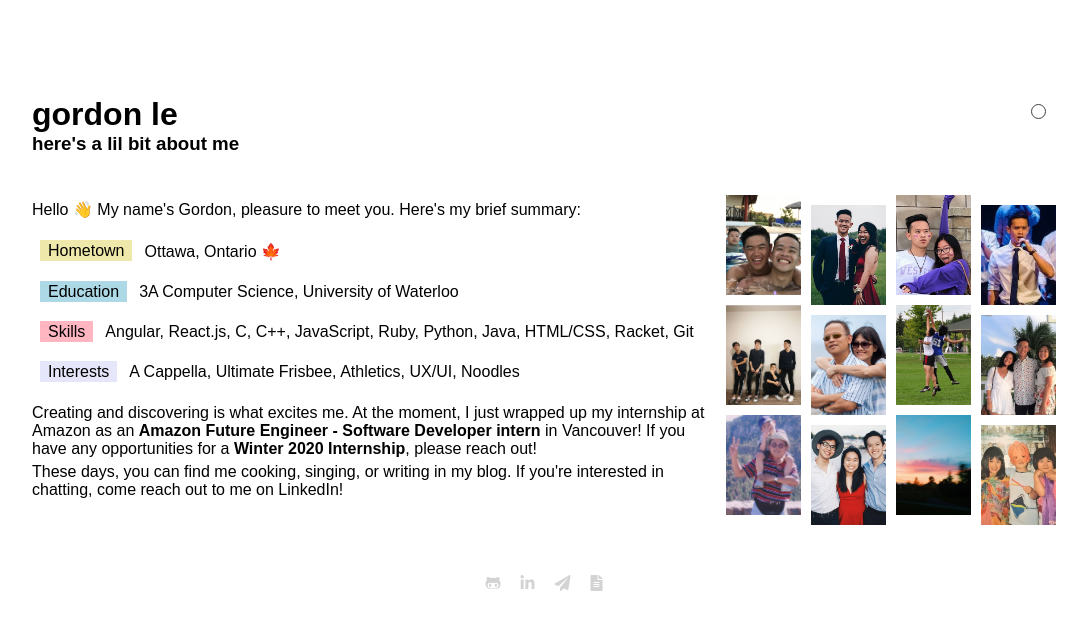
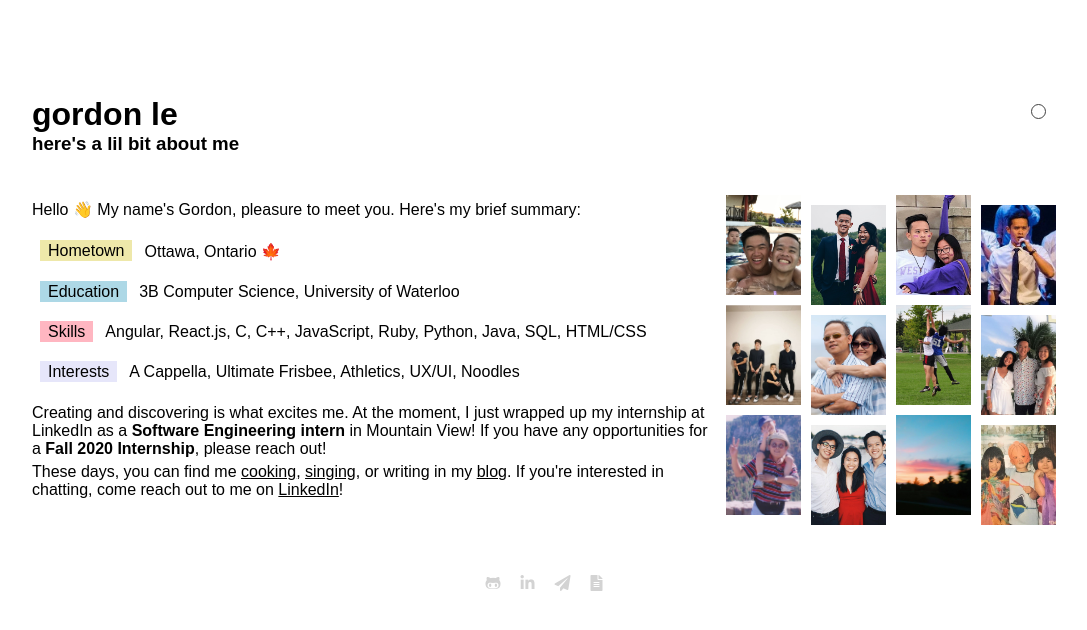
Before and after one commit to gordonle/Gordon-Le-Personal-Website, an Angular app: page /me in a window 1280 px wide. Shown: the top 630 px of the page, without its empty margins (96-1183 px from the left). Built offline with nearby package versions, Linux system fonts and the light colour scheme; a web font is replaced by a local one.

Commit message:
experience and about updates

```diff
--- a/src/app/components/about/about.component.html
+++ b/src/app/components/about/about.component.html
@@ -13,25 +13,25 @@
                 </tr>
                 <tr data-style-info [ngClass]="isMobile ? 'mobileDesc' : 'desktopDesc'">
                     <td><div data-style-subtitle="education">Education</div></td>
-                    <td>3A Computer Science, University of Waterloo</td>
+                    <td>3B Computer Science, University of Waterloo</td>
                 </tr>
                 <tr data-style-info [ngClass]="isMobile ? 'mobileDesc' : 'desktopDesc'">
                     <td><div data-style-subtitle="skills">Skills</div></td>
-                    <td>Angular, React.js, C, C++, JavaScript, Ruby, Python, Java, HTML/CSS, Racket, Git</td>
+                    <td>Angular, React.js, C, C++, JavaScript, Ruby, Python, Java, SQL, HTML/CSS</td>
                 </tr>
                 <tr data-style-info [ngClass]="isMobile ? 'mobileDesc' : 'desktopDesc'">
                     <td><div data-style-subtitle="interests">Interests</div></td>
                     <td>A Cappella, Ultimate Frisbee, Athletics, UX/UI, Noodles</td>
                 </tr>
             </table>
-            <p>Creating and discovering is what excites me. At the moment, I just wrapped up my internship at Amazon as an <b>Amazon
-                Future Engineer - Software Developer intern</b> in Vancouver! If you have any opportunities for a
-                <b>Winter 2020 Internship</b>, please reach out!
+            <p>Creating and discovering is what excites me. At the moment, I just wrapped up my internship at LinkedIn as a
+                <b>Software Engineering intern</b> in Mountain View! If you have any opportunities for a
+                <b>Fall 2020 Internship</b>, please reach out!
             </p>
-            <p>These days, you can find me <a href="https://www.instagram.com/chef_go_r_d/" target="_blank">cooking</a>,
-                <a href="https://www.youtube.com/channel/UCq4JT5D7WYhkigmbVkBvUYA" target="_blank">singing</a>,
-                or writing in my <a routerLink="/blog">blog</a>. If you're interested in chatting,
-                come reach out to me on <a href="https://linkedin.com/in/gordonle/" target="_blank">LinkedIn</a>!</p>
+            <p>These days, you can find me <a href="https://www.instagram.com/chef_go_r_d/" target="_blank"><u>cooking</u></a>,
+                <a href="https://www.youtube.com/channel/UCq4JT5D7WYhkigmbVkBvUYA" target="_blank"><u>singing</u></a>,
+                or writing in my <a routerLink="/blog"><u>blog</u></a>. If you're interested in chatting,
+                come reach out to me on <a href="https://linkedin.com/in/gordonle/" target="_blank"><u>LinkedIn</u></a>!</p>
         </div>
         <div data-style-picture-wall>
             <div data-style-picture-column>
--- a/src/app/components/experience/experience.component.html
+++ b/src/app/components/experience/experience.component.html
@@ -4,6 +4,44 @@
       <h3>here's some stuff i've done</h3>
   </div>
   <div data-style-experiences>
+    <div [attr.data-style-experience]="isMobile ? 'mobile' : 'desktop'"
+         [attr.data-style-open]="isShowing(2) ? 'open' : 'closed'"
+         style="background-image: url(../../../assets/linkedin4.jpg)"
+         (click)="toggleDescription(2)">
+      <div>
+          <h1>LinkedIn</h1>
+          <h4>Software Engineering Intern - LMS Ads Delivery Optimization</h4>
+      </div>
+      <div desc *ngIf="isShowing(2)">
+          <div>January - April 2020, Mountain View CA</div>
+          <div><i tech class="fab fa-java"></i><i tech class="fab fa-python"></i><i tech class="fas fa-database"></i></div>
+          Ads are served according to pacing and bidding algorithms, and at LinkedIn I was tasked with optimizing the way
+          certain ads were delivered. I first created numerous queries and set up a Jupyter Notebook to conduct data analysis,
+          and from the data analyzed I devised a new component of a bidding algorithm. After comprehensive testing, we were able
+          to ship this to production. Affected ads saw increases in revenue and budget utilization, as well as a decrease in over delivery.
+      </div>
+      <i arrow *ngIf="!isShowing(2)" class="fas fa-chevron-down"></i>
+      <i arrow *ngIf="isShowing(2)" class="fas fa-chevron-up"></i>
+    </div>
+    <div [attr.data-style-experience]="isMobile ? 'mobile' : 'desktop'"
+         [attr.data-style-open]="isShowing(1) ? 'open' : 'closed'"
+         style="background-image: url(../../../assets/future_engineers.jpg)"
+         (click)="toggleDescription(1)">
+      <div>
+          <h1>Amazon</h1>
+          <h4>Future Engineer - AWS SQS</h4>
+      </div>
+      <div desc *ngIf="isShowing(1)">
+          <div>May - August 2019, Vancouver BC</div>
+          <div><i tech class="far fa-gem"></i></div>
+          As a part of the Amazon Web Services Simple Queue Service (AWS SQS) team, I was responsible for investigating
+          and diagnosing bottlenecks in our testing methodology, and consolidating the data into a user draft proposal.
+          By utilizing Ruby scripts, as well as various internal template tools, I shortened test rig production time by
+          400% (20 days to 5 days) and saved $1000+ per subsequent test rig deployment.
+      </div>
+      <i arrow *ngIf="!isShowing(1)" class="fas fa-chevron-down"></i>
+      <i arrow *ngIf="isShowing(1)" class="fas fa-chevron-up"></i>
+    </div>
     <div [attr.data-style-experience]="isMobile ? 'mobile' : 'desktop'"
          [attr.data-style-open]="isShowing(0) ? 'open' : 'closed'"
          style="background-image: url(../../../assets/imagine-communications.jpg)"
@@ -13,11 +51,12 @@
           <h4>Full Stack Web Developer - Nexio Product Suite</h4>
       </div>
       <div desc *ngIf="isShowing(0)">
-        <div><i tech class="fab fa-angular"></i><i tech class="fab fa-js-square"></i><i tech class="fab fa-bitbucket"></i></div>
-        Working in an Agile environment, I migrated key components of our codebase
-        from AngularJS to Angular6+. I also spearheaded the design and creation of new features, such as customizable audio
-        visualizers, a centralized keypress shortcut service, and a media marker/segment management system. These additions,
-        along with many UI revisions, were geared towards an optimized Data Asset Management suite.
+          <div>May - August 2018, Waterloo ON</div>
+          <div><i tech class="fab fa-angular"></i><i tech class="fab fa-js-square"></i><i tech class="fab fa-bitbucket"></i></div>
+          Working in an Agile environment, I migrated key components of our codebase
+          from AngularJS to Angular6+. I also spearheaded the design and creation of new features, such as customizable audio
+          visualizers, a centralized keypress shortcut service, and a media marker/segment management system. These additions,
+          along with many UI revisions, were geared towards an optimized Data Asset Management suite.
       </div>
       <i arrow *ngIf="!isShowing(0)" class="fas fa-chevron-down"></i>
       <i arrow *ngIf="isShowing(0)" class="fas fa-chevron-up"></i>
--- a/src/app/components/experience/experience.component.less
+++ b/src/app/components/experience/experience.component.less
@@ -25,7 +25,7 @@
         &:hover {
             transform: scale(1.025);
             box-shadow: 0 0 30px 5px rgba(0,0,0,0.25);
-            filter: grayscale(40%);
+            filter: grayscale(30%);
             cursor: pointer;
             transition: 500ms;
         }
@@ -52,8 +52,7 @@
         height: inherit;
         transform: scale(1.025);
         box-shadow: 0 0 30px 5px rgba(0,0,0,0.25);
-        filter: grayscale(40%);
-        cursor: pointer;
+        filter: grayscale(30%);
         transition: 500ms;
     }
 }
--- a/src/app/components/experience/experience.component.ts
+++ b/src/app/components/experience/experience.component.ts
@@ -10,9 +10,7 @@ import { NavService } from "../../services/nav.service";
 })
 export class ExperienceComponent implements OnInit {
   public isMobile: boolean;
-  private showDescription: { [id: number] : boolean } = {
-    0: false,
-  };
+  private showDescription: number;
 
   constructor(private router: Router,
               private respServ: ResponsiveService,
@@ -31,11 +29,15 @@ export class ExperienceComponent implements OnInit {
   }
 
   public toggleDescription = (id: number) => {
-    this.showDescription[id] = !this.showDescription[id];
+    if (this.showDescription == id) {
+      this.showDescription = -1;
+    } else {
+      this.showDescription = id;
+    }
   }
 
   public isShowing = (id: number): boolean => {
-    return this.showDescription[id];
+    return id == this.showDescription;
   }
 
 }
```
Also changed, not shown: src/assets/future_engineers.jpg (added), src/assets/linkedin4.jpg (added).
